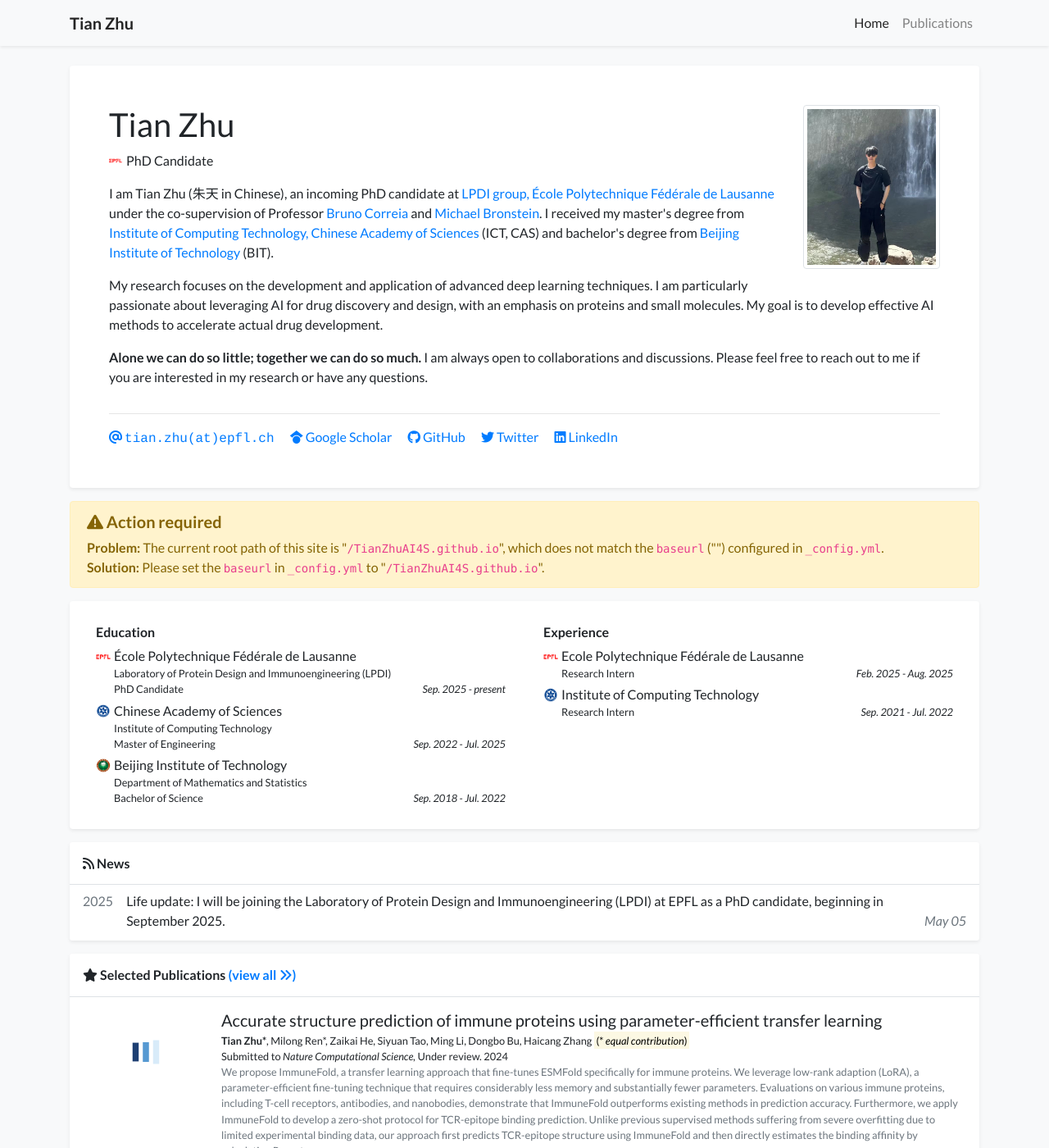
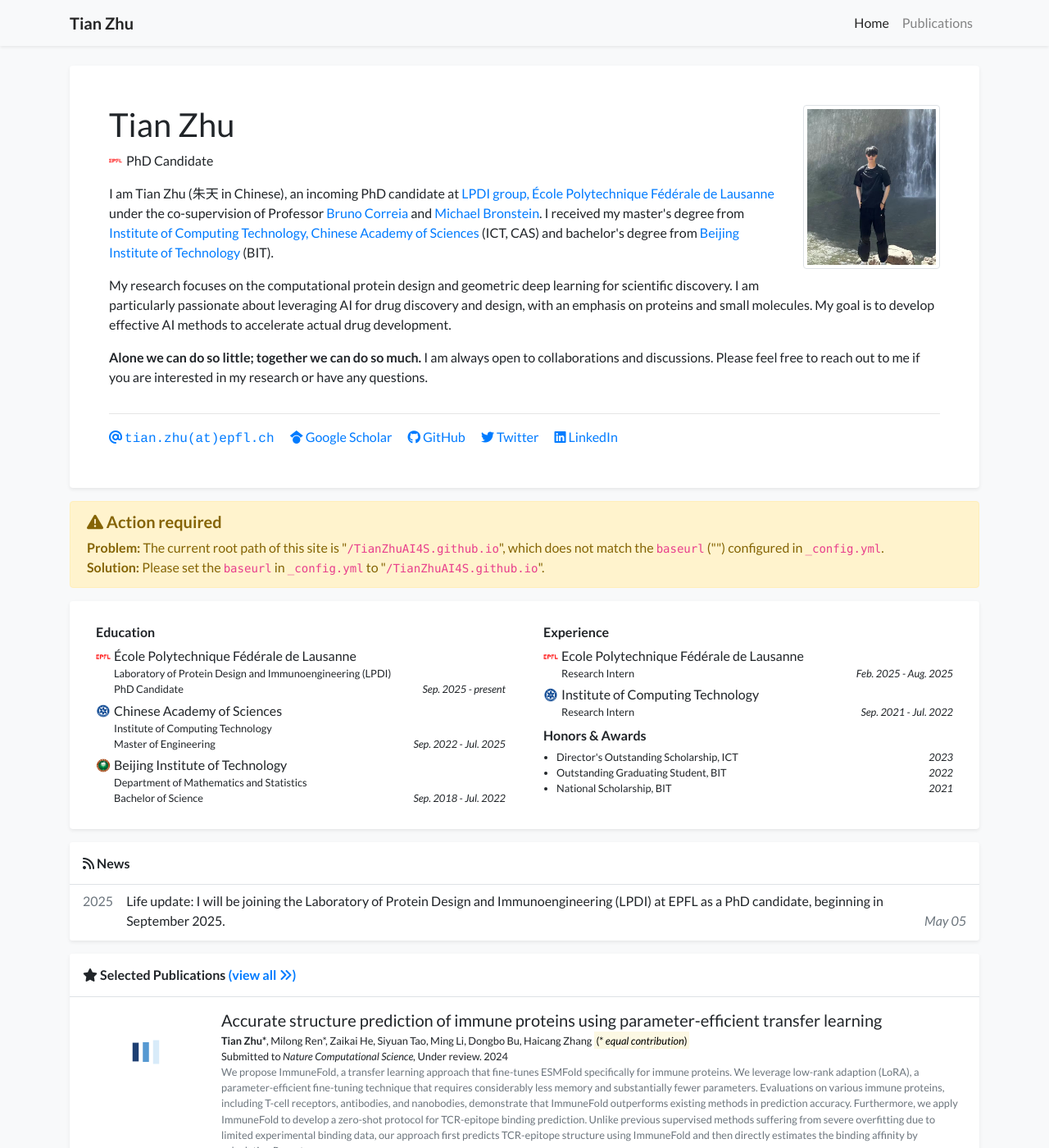
Before and after one commit to TianZhuAI4S/TianZhuAI4S.github.io, a Jekyll site: the page built from index.html, in a window 1280 px wide and 1400 px high. Shown: the whole window at 82% size. Built offline with Jekyll 4.4.1, drawn with Linux system fonts in a browser that asks for light colours; nearby versions of some CDN libraries; a style sheet for code colours, icons or effects is not loaded; some of the changed lines change nothing that is shown.

Commit message:
Revise profile and awards

```diff
--- a/_data/profile.yml
+++ b/_data/profile.yml
@@ -26,7 +26,7 @@
     I am Tian Zhu (朱天 in Chinese), an incoming PhD candidate at <a href="https://www.epfl.ch/labs/lpdi" target="_blank">LPDI group, École Polytechnique Fédérale de Lausanne</a> under the co-supervision of Professor <a href="https://scholar.google.ch/citations?user=Va246xYAAAAJ&hl=en" target="_blank">Bruno Correia</a> and <a href="https://www.cs.ox.ac.uk/people/michael.bronstein/" target="_blank">Michael Bronstein</a>. I received my master's degree from <a href="http://www.ict.cas.cn" target="_blank">Institute of Computing Technology, Chinese Academy of Sciences</a> (ICT, CAS) and bachelor's degree from <a href="https://english.bit.edu.cn" target="_blank">Beijing Institute of Technology</a> (BIT).
   </p>
   <p>
-    My research focuses on the development and application of advanced deep learning techniques. I am particularly passionate about leveraging AI for drug discovery and design, with an emphasis on proteins and small molecules. My goal is to develop effective AI methods to accelerate actual drug development.
+    My research focuses on the computational protein design and geometric deep learning for scientific discovery. I am particularly passionate about leveraging AI for drug discovery and design, with an emphasis on proteins and small molecules. My goal is to develop effective AI methods to accelerate actual drug development.
   </p>
   <p>
     <strong>Alone we can do so little; together we can do so much.</strong> I am always open to collaborations and discussions. Please feel free to reach out to me if you are interested in my research or have any questions.
@@ -66,14 +66,14 @@
   position: Research Intern
   date: Sep. 2021 - Jul. 2022
 
-# awards:
-# - name: Director's Outstanding Scholarship, ICT
-#   date: 2023
+awards:
+- name: Director's Outstanding Scholarship, ICT
+  date: 2023
 # - name: E Fund Financial Technology Freshman Award, ICT
 #   date: 2023
-# - name: Outstanding Graduating Student, BIT
-#   date: 2022
+- name: Outstanding Graduating Student, BIT
+  date: 2022
 # - name: Undergraduate Scholarship, UCAS
 #   date: 2021
-# - name: National Scholarship, BIT
-#   date: 2021
+- name: National Scholarship, BIT
+  date: 2021
```
